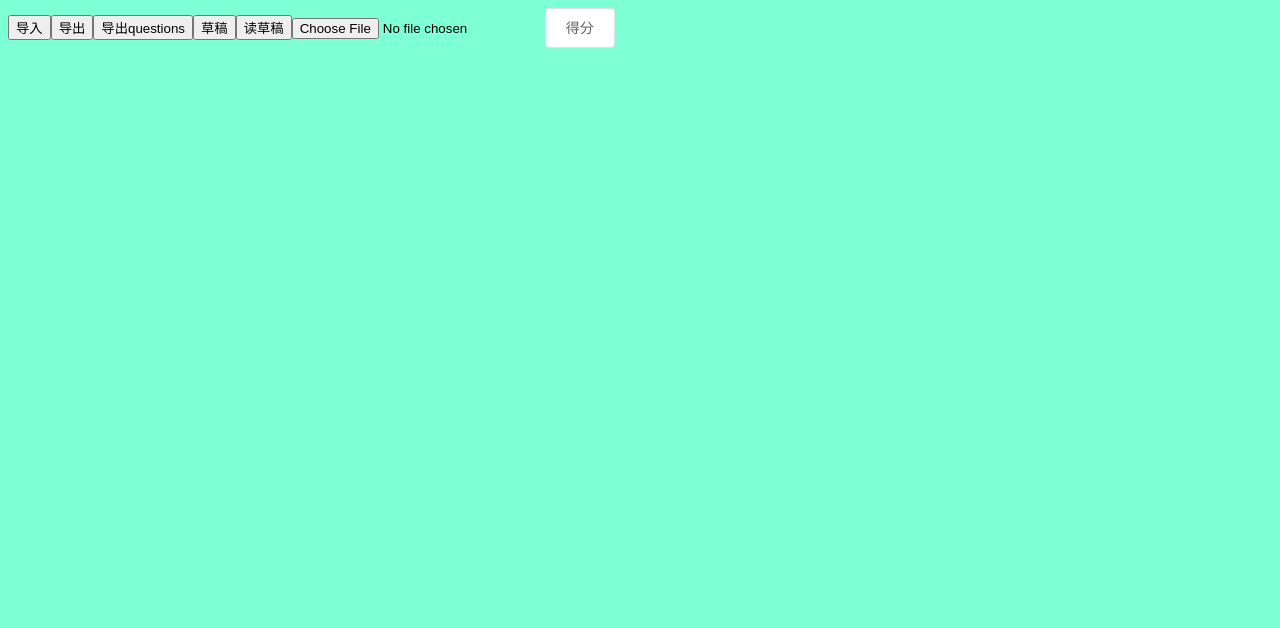
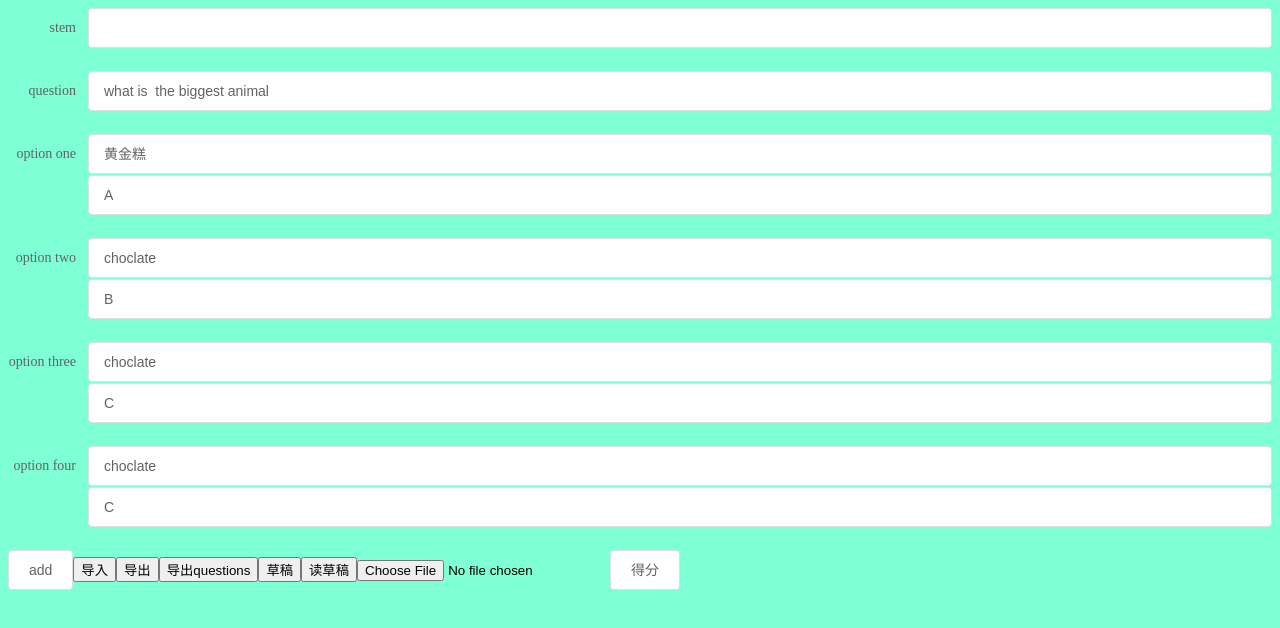
Before and after one commit to webassemblydb/localstore, a Vue app: page / in a window 1280 px wide. Shown: the top 628 px of the page. Built offline with nearby package versions, Linux system fonts and the light colour scheme.

Commit message:
add export import questions feature

```diff
--- a/src/components/App.vue
+++ b/src/components/App.vue
@@ -3,6 +3,31 @@
     <!-- <div id="nav">
       <el-button>按钮</el-button>
     </div> -->
+    <el-form ref="form" :model="form" label-width="80px">
+      <el-form-item label="stem">
+        <el-input v-model="question.name"></el-input>
+      </el-form-item>
+      <el-form-item label="question">
+        <el-input v-model="question.question"></el-input>
+      </el-form-item>
+      <el-form-item label="option one">
+        <el-input v-model="question.input.options[0].label"></el-input>
+        <el-input v-model="question.input.options[0].value"></el-input>
+      </el-form-item>
+      <el-form-item label="option two">
+        <el-input v-model="question.input.options[1].label"></el-input>
+        <el-input v-model="question.input.options[1].value"></el-input>
+      </el-form-item>
+      <el-form-item label="option three">
+        <el-input v-model="question.input.options[2].label"></el-input>
+        <el-input v-model="question.input.options[2].value"></el-input>
+      </el-form-item>
+      <el-form-item label="option four">
+        <el-input v-model="question.input.options[3].label"></el-input>
+        <el-input v-model="question.input.options[3].value"></el-input>
+      </el-form-item>
+  </el-form>
+    <el-button @click="addItem">add</el-button>
     <input type="button" value="导入" id="import" />
     <input type="button" value="导出" id="export" onclick="exportAnswers()">
     <input type="button" value="导出questions" id="export" onclick="exportQuestions()">
@@ -26,11 +51,53 @@ import _ from 'lodash'
 // 基于准备好的dom，初始化echarts实例
 var echarts = require('echarts');
 import {
-    getQuestions
+    getQuestions, setQuestions
 } from '../utils/questions'
 export default {
   name: 'App',
+  data() {
+    return {
+      questions: [],
+      question: {
+        type: "SingleChoice",
+        stem: ["Some animals are very big; some are small"],
+        question: ["what is  the biggest animal"],
+        input: {
+            options: [
+                {
+                    value: 'A',
+                    label: '黄金糕'
+                },
+                {
+                    value: 'B',
+                    label: 'choclate'
+                },
+                {
+                    value: 'C',
+                    label: 'choclate'
+                },
+                {
+                    value: 'C',
+                    label: 'choclate'
+                }
+            ]
+        },
+        score: 5,
+        correctAnswer: "A",
+        answer: '',
+        extend: {}
+    },
+    }
+  },
   methods: {
+    addItem () {
+      this.questions.push(this.question)
+      console.log(this.question)
+      console.log(this.questions)
+      setQuestions({
+        questions: this.questions
+      })
+    },
     async getSum () {
       let questions = await getQuestions()
       console.log(questions)
```
